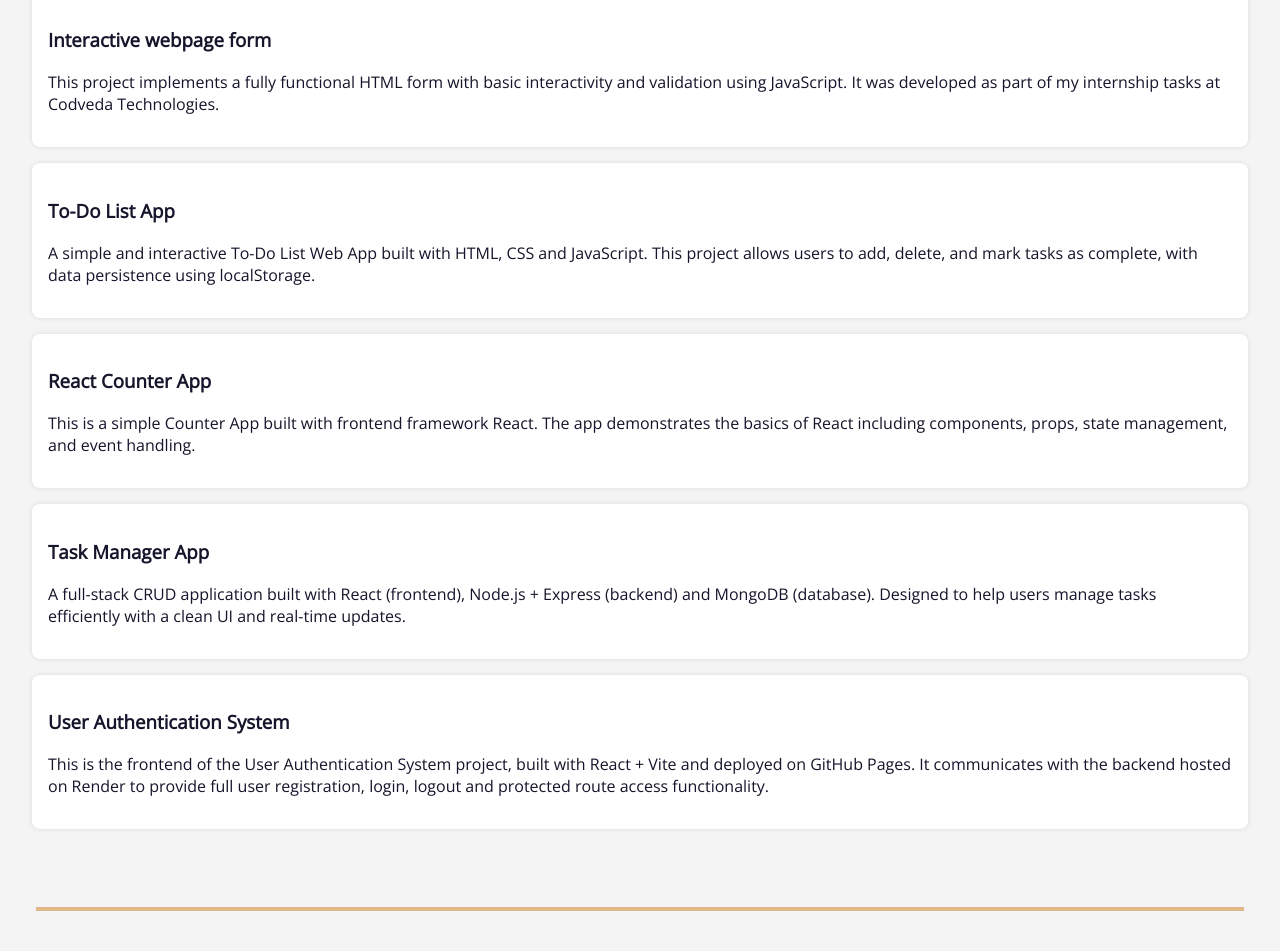
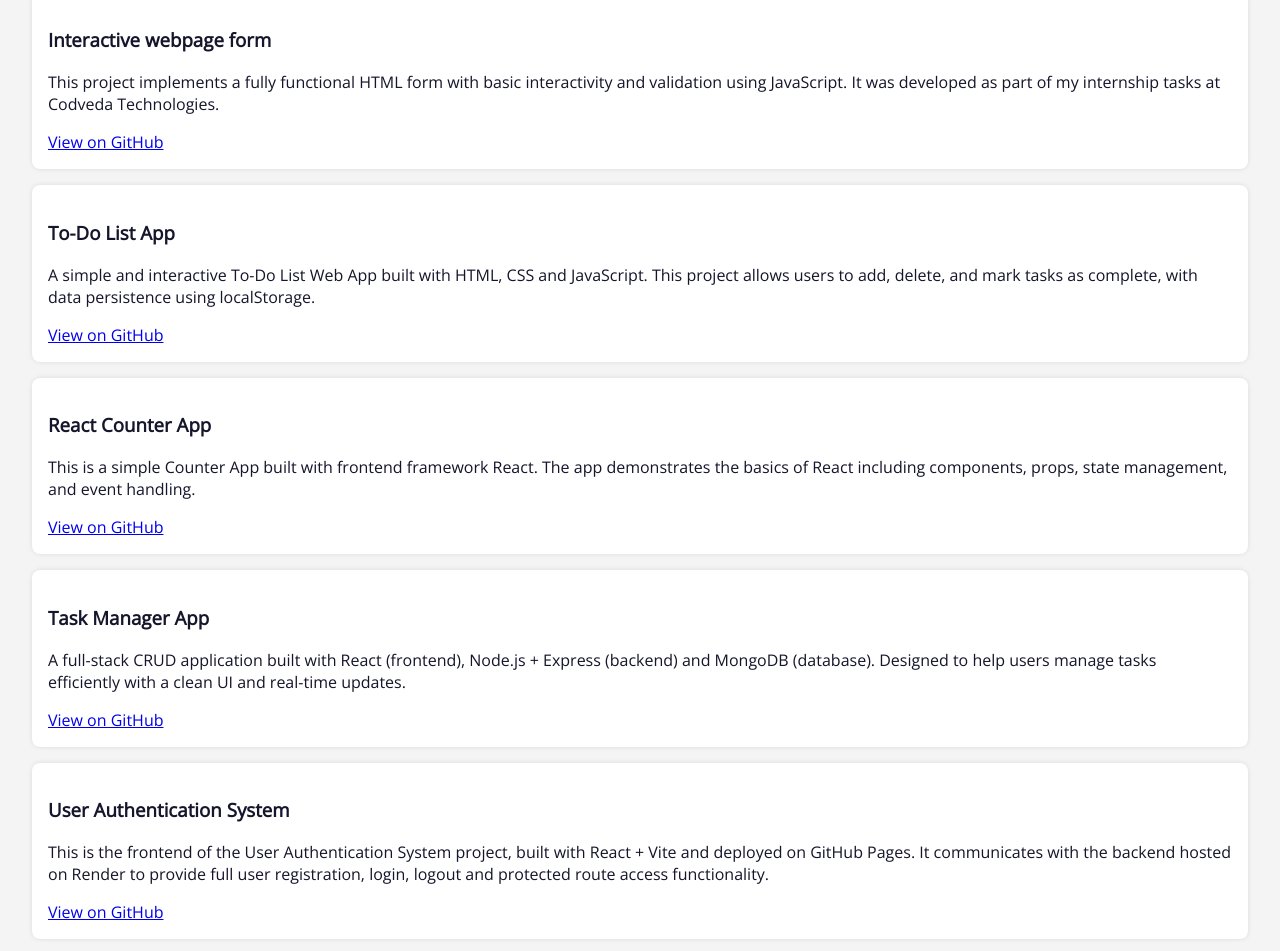
Before and after one commit to d00055a/Portofolio_webpage, a plain HTML site: page index.html in a window 1280 px wide. Shown: the part 2021-2972 px from the top of the page. Drawn offline with nearby package versions, Linux system fonts and the light colour scheme.

Commit message:
Update index.html

```diff
--- a/index.html
+++ b/index.html
@@ -103,30 +103,35 @@
                 <h3>Interactive webpage form</h3>
                 <p>This project implements a fully functional HTML form with basic interactivity and validation using JavaScript.
                     It was developed as part of my internship tasks at Codveda Technologies.</p>
+                  <a href="https://github.com/d00055a/Interactive_webpage" target="_blank">View on GitHub</a>
              </div>
 
               <div class="project-card">
                 <h3>To-Do List App</h3>
                 <p>A simple and interactive To-Do List Web App built with HTML, CSS and JavaScript.
                     This project allows users to add, delete, and mark tasks as complete, with data persistence using localStorage.</p>
+                  <a href="https://github.com/d00055a/To-do_list_app" target="_blank">View on GitHub</a>
              </div>
 
               <div class="project-card">
                 <h3>React Counter App</h3>
                 <p>This is a simple Counter App built with frontend framework React.
                     The app demonstrates the basics of React including components, props, state management, and event handling.</p>
+                  <a href="https://github.com/d00055a/Counter-app" target="_blank">View on GitHub</a>
              </div>
 
                <div class="project-card">
                 <h3>Task Manager App</h3>
                 <p>A full-stack CRUD application built with React (frontend), Node.js + Express (backend) and MongoDB (database).
                    Designed to help users manage tasks efficiently with a clean UI and real-time updates.</p>
+                   <a href="https://github.com/d00055a/Task_manager_app" target="_blank">View on GitHub</a>
              </div>
 
               <div class="project-card">
                 <h3>User Authentication System</h3>
                 <p>This is the frontend of the User Authentication System project, built with React + Vite and deployed on GitHub Pages.
                    It communicates with the backend hosted on Render to provide full user registration, login, logout and protected route access functionality.</p>
+                    <a href="https://github.com/d00055a/User_authentication_system" target="_blank">View on GitHub</a>
              </div>
 
             </section>
```
